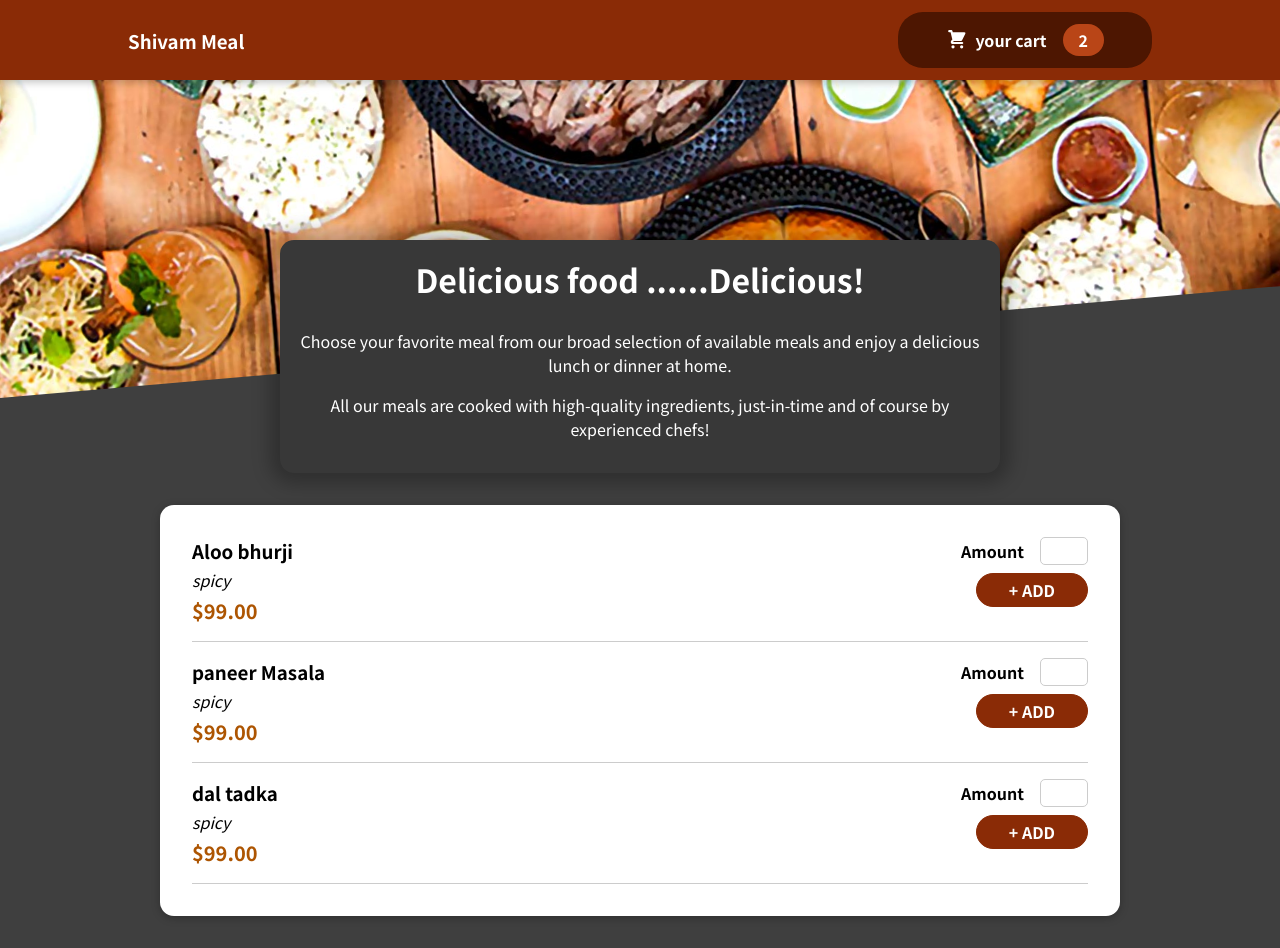
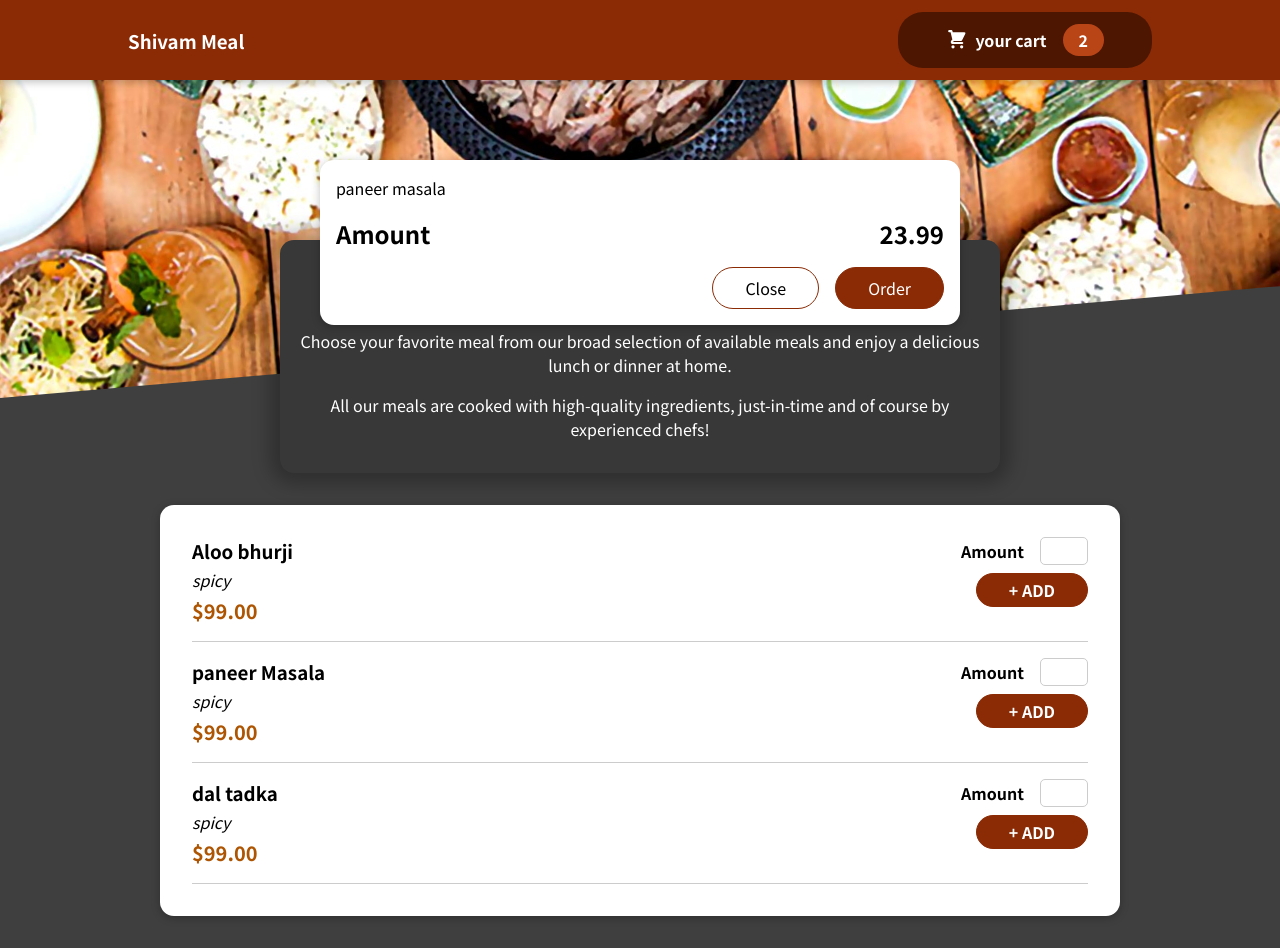
Before and after one commit to shivam5676/foodorderapp, a React (Create React App) app: page / in a window 1280 px wide. Built offline with nearby package versions, Linux system fonts and the light colour scheme.

Commit message:
Cart dropdown aded

```diff
--- a/public/index.html
+++ b/public/index.html
@@ -28,6 +28,7 @@
   </head>
   <body>
     <noscript>You need to enable JavaScript to run this app.</noscript>
+    <div id="overlays"></div>
     <div id="root"></div>
     <!--
       This HTML file is a template.
--- a/src/App.js
+++ b/src/App.js
@@ -1,11 +1,11 @@
 import Header from "./Components/Layout/Header";
 import MealList from "./Components/Meals/MealList";
 import MealSummary from "./Components/Meals/MealSummary";
-
+import Cart from "./Components/Cart/Cart"
 function App() {
   return (
     <div>
-
+      <Cart></Cart>
       <Header></Header>
       <MealList></MealList>
     </div>
--- /dev/null
+++ b/src/Components/Cart/Cart.js
@@ -0,0 +1,32 @@
+import Modal from "../UI/Modal";
+import classes from "./Cart.module.css";
+const Cart = () => {
+  const Cartitems = (
+    <ul className={classes["cart-items"]}>
+      {[
+        {
+          id: "1",
+          food: "paneer masala",
+          details: "spicy n tasty",
+          amount: 2,
+          price: 12.99,
+        },
+      ].map((items) => (
+        <li>{items.food}</li>
+      ))}
+    </ul>
+  );
+  return (
+    <Modal>{Cartitems}
+      <div className={classes.total}>
+        <span>Amount</span>
+        <span>23.99</span>
+      </div>
+      <div className={classes.actions}>
+        <button className={classes["button__alt"]}>Close</button>
+        <button className={classes.button}>Order</button>
+      </div></Modal>
+
+  );
+};
+export default Cart;
--- /dev/null
+++ b/src/Components/Cart/Cart.module.css
@@ -0,0 +1,46 @@
+.cart-items {
+  list-style: none;
+  margin: 0;
+  padding: 0;
+  max-height: 20rem;
+  overflow: auto;
+}
+
+.total {
+  display: flex;
+  justify-content: space-between;
+  align-items: center;
+  font-weight: bold;
+  font-size: 1.5rem;
+  margin: 1rem 0;
+}
+
+.actions {
+  text-align: right;
+}
+
+.actions button {
+  font: inherit;
+  cursor: pointer;
+  background-color: transparent;
+  border: 1px solid #8a2b06;
+  padding: 0.5rem 2rem;
+  border-radius: 25px;
+  margin-left: 1rem;
+}
+
+.actions button:hover,
+.actions button:active {
+  background-color: #5a1a01;
+  border-color: #5a1a01;
+  color: white;
+}
+
+.actions .button--alt {
+  color: #8a2b06;
+}
+
+.actions .button {
+  background-color: #8a2b06;
+  color: white;
+}
--- /dev/null
+++ b/src/Components/UI/Modal.js
@@ -0,0 +1,31 @@
+import { Fragment } from "react";
+import classes from "../UI/Modal.module.css";
+import ReactDOM  from "react-dom";
+
+const BackDrop = (props) => {
+  return;
+  <div className={classes.backdrop}></div>;
+};
+const ModalOverlay = (props) => {
+  return (
+    <div className={classes.modal}>
+      <div className={classes.content}>{props.children}</div>
+    </div>
+  );
+};
+//we can create both files in sepereatye folder like other component but they are not too large coded file thats why we added them here
+const portalElement = document.getElementById("overlays");
+const Modal =(props) => {
+  return (
+    <Fragment>
+      {ReactDOM.createPortal(<BackDrop></BackDrop>, portalElement)}
+      {ReactDOM.createPortal(
+        <ModalOverlay>{props.children}</ModalOverlay>,
+        portalElement
+      )}
+      {/* <Backdrop></Backdrop>
+      <ModalOverlay>{props.children}</ModalOverlay> */}
+    </Fragment>
+  );
+};
+export default Modal
--- /dev/null
+++ b/src/Components/UI/Modal.module.css
@@ -0,0 +1,40 @@
+.backdrop {
+    position: fixed;
+    top: 0;
+    left: 0;
+    width: 100%;
+    height: 100vh;
+    z-index: 20;
+    background-color: rgba(0, 0, 0, 0.75);
+  }
+
+  .modal {
+    position: fixed;
+    top: 20vh;
+    left: 5%;
+    width: 90%;
+    background-color: white;
+    padding: 1rem;
+    border-radius: 14px;
+    box-shadow: 0 2px 8px rgba(0, 0, 0, 0.25);
+    z-index: 30;
+    animation: slide-down 300ms ease-out forwards;
+  }
+
+  @media (min-width: 768px) {
+    .modal {
+      width: 40rem;
+      left: calc(50% - 20rem);
+    }
+  }
+
+  @keyframes slide-down {
+    from {
+      opacity: 0;
+      transform: translateY(-3rem);
+    }
+    to {
+      opacity: 1;
+      transform: translateY(0);
+    }
+  }
```
